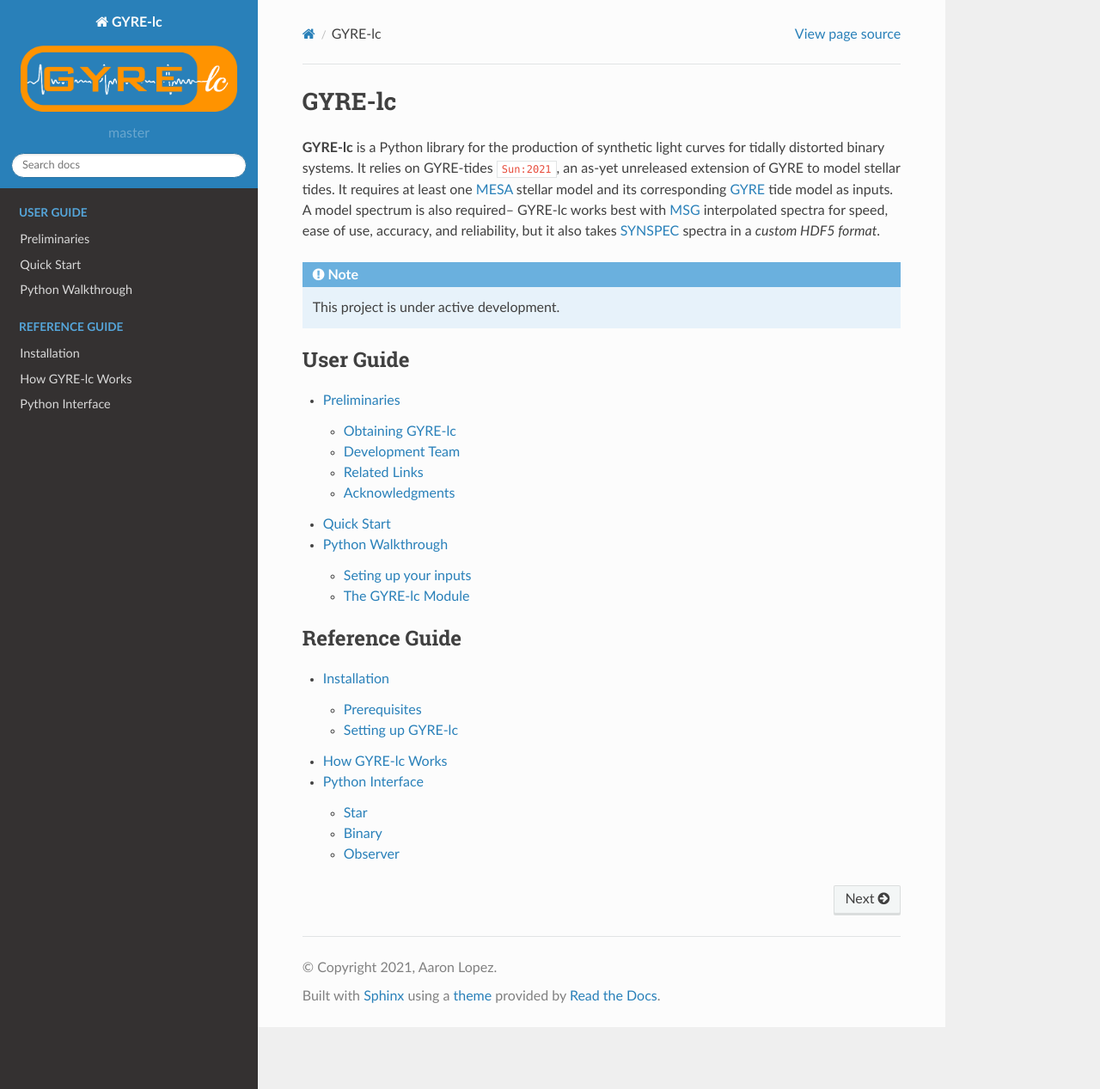
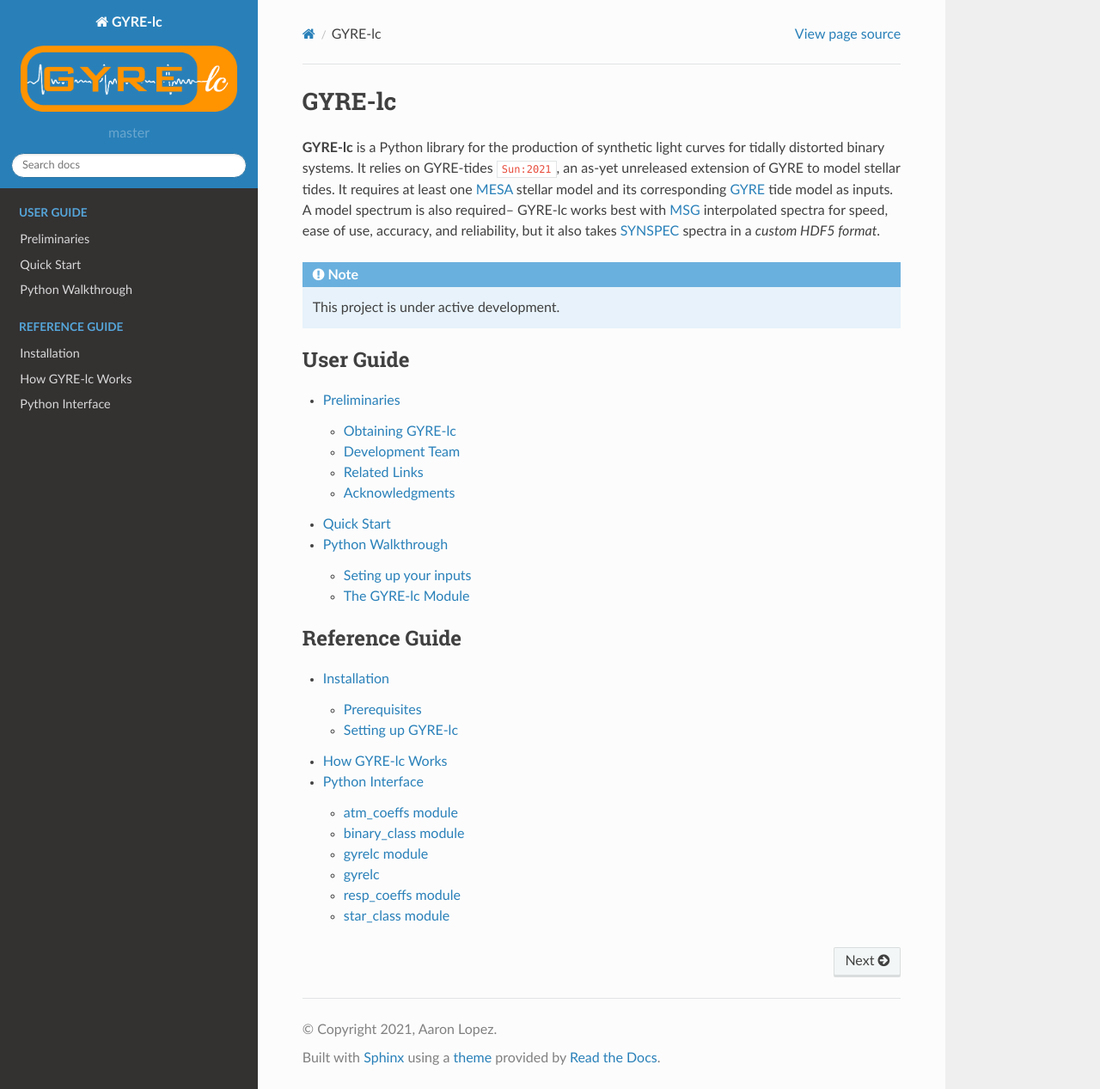
Before and after one commit to aaronesque/gyre-lc, a Sphinx documentation site: the page built from docs/source/index.rst, in a window 1280 px wide and 1267 px high. Shown: the whole window at 86% size. Built offline with Sphinx 7.4.7 and the Read the Docs theme 2.0.0, drawn with Linux system fonts in a browser that asks for light colours; cross-references to code outside the pages are shown as plain code.

Commit message:
tried autoapi

```diff
--- a/docs/source/ref-guide/python-interface.rst
+++ b/docs/source/ref-guide/python-interface.rst
@@ -11,9 +11,12 @@
 .. toctree::
   :maxdepth: 2
 
-  python-interface/star.rst
-  python-interface/binary.rst
-  python-interface/observer.rst
+  python-interface/atm_coeffs.rst
+  python-interface/binary_class.rst
+  python-interface/gyrelc.rst
+  python-interface/modules.rst
+  python-interface/resp_coeffs.rst
+  python-interface/star_class.rst
 
 
 .. note:: This project is under active development.
--- /dev/null
+++ b/docs/source/ref-guide/python-interface/atm_coeffs.rst
@@ -0,0 +1,7 @@
+atm\_coeffs module
+==================
+
+.. automodule:: atm_coeffs
+   :members:
+   :undoc-members:
+   :show-inheritance:
--- /dev/null
+++ b/docs/source/ref-guide/python-interface/binary_class.rst
@@ -0,0 +1,7 @@
+binary\_class module
+====================
+
+.. automodule:: binary_class
+   :members:
+   :undoc-members:
+   :show-inheritance:
--- /dev/null
+++ b/docs/source/ref-guide/python-interface/gyrelc.rst
@@ -0,0 +1,8 @@
+gyrelc module
+=============
+
+.. automodule:: gyrelc
+   :members:
+   :undoc-members:
+   :show-inheritance:
+   :noindex:
--- /dev/null
+++ b/docs/source/ref-guide/python-interface/modules.rst
@@ -0,0 +1,11 @@
+gyrelc
+======
+
+.. toctree::
+   :maxdepth: 4
+
+   atm_coeffs
+   binary_class
+   gyrelc
+   resp_coeffs
+   star_class
--- a/docs/source/ref-guide/python-interface/observer.rst
+++ /dev/null
@@ -1,9 +0,0 @@
-.. _python-observer:
-
-Observer
-========
-
-.. currentmodule:: gyrelc
-
-.. autoclass:: Observer
-   :members:
--- /dev/null
+++ b/docs/source/ref-guide/python-interface/resp_coeffs.rst
@@ -0,0 +1,7 @@
+resp\_coeffs module
+===================
+
+.. automodule:: resp_coeffs
+   :members:
+   :undoc-members:
+   :show-inheritance:
--- /dev/null
+++ b/docs/source/ref-guide/python-interface/star_class.rst
@@ -0,0 +1,7 @@
+star\_class module
+==================
+
+.. automodule:: star_class
+   :members:
+   :undoc-members:
+   :show-inheritance:
```
Also changed, not shown: docs/source/ref-guide/python-interface/binary.rst (deleted, +0 -14 lines), docs/source/ref-guide/python-interface/star.rst (deleted, +0 -12 lines).
